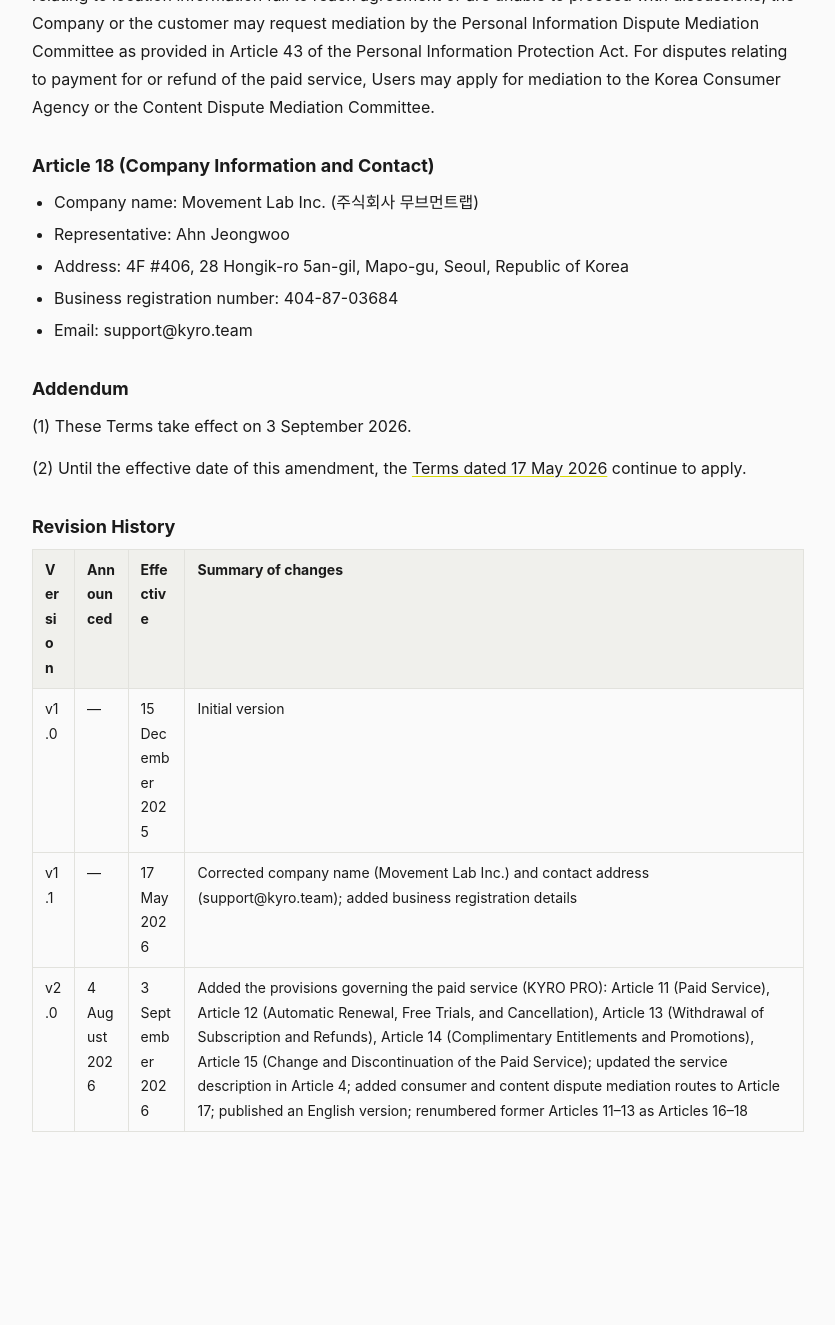
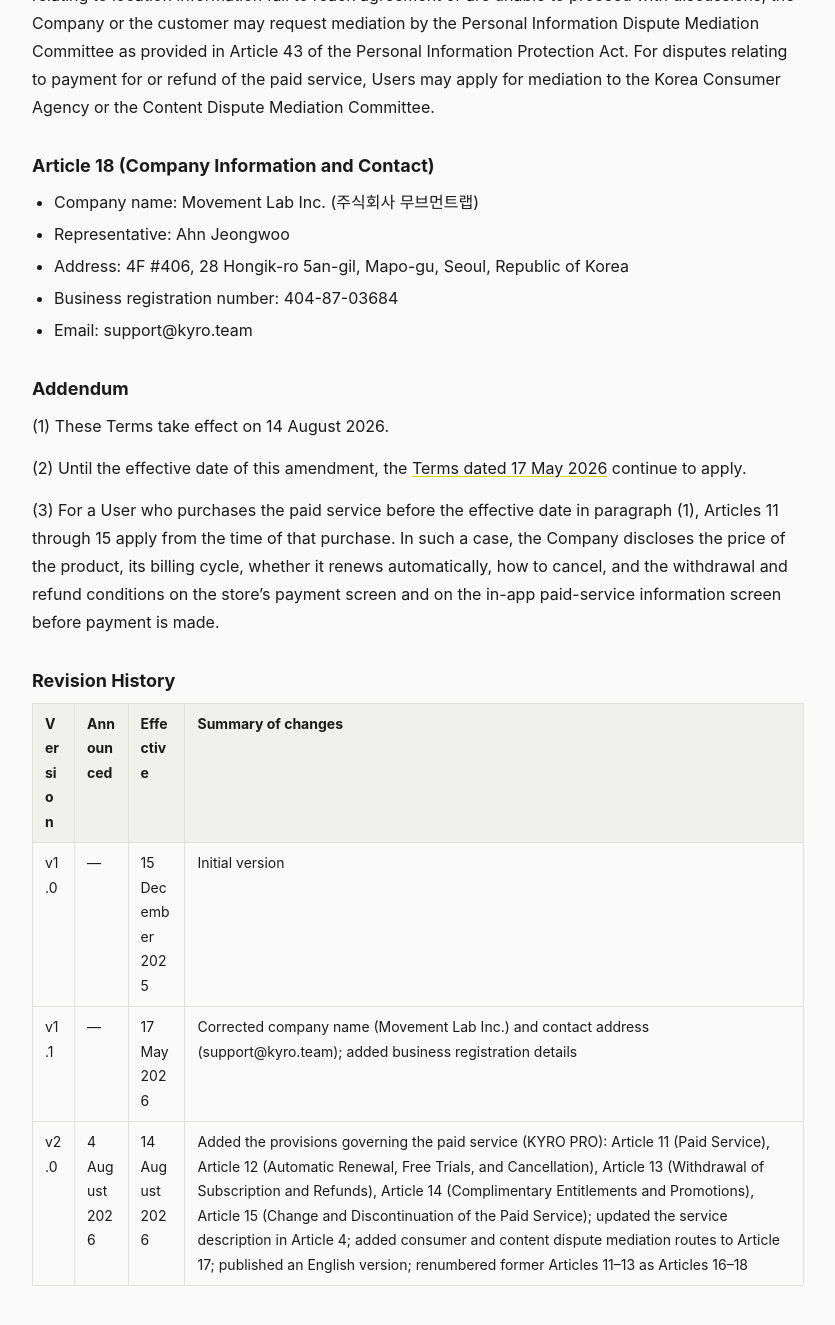
Before and after one commit to Project-KYRO/Terms-of-Use, a Jekyll site: the page built from index.html, in a window 1280 px wide and 1400 px high, scrolled down 6210 px. Shown: the top 1325 px of the window, without its empty margins (222-1057 px from the left). Built offline with Jekyll 4.4.1, drawn with Linux system fonts in a browser that asks for light colours; before the commit the page ends 7456 px from its top, so only the background shows below that; some of the changed text lies outside the part shown.

Commit message:
fix: 시행일 2026-09-03 → 2026-08-14 + 유료조항 결제시점 적용 부칙
오늘(8/4) 1.13.0 을 배포하며 결제를 켠다. 9/3 시행은 그 전제에서 최악의 조합이
된다 — 결제는 받는데 약관이 스스로 "아직 시행 전"이라고 말하는 상태.

제2조가 불리 여부와 무관하게 "시행일 10일 전부터 공표" 를 요구하므로 시행일은
8/14 로 잡았다. 대신 부칙 ③ 을 넣어, 시행일 전에 결제한 사용자에게는 제11~15조가
결제 시점부터 적용되게 했다 — 그 경우 가격·결제주기·자동갱신·해지방법·청약철회
조건을 스토어 결제화면과 앱 내 안내화면에서 결제 전에 고지한다는 점을 함께 적었다.
전자상거래법상 청약철회 조건을 고지하지 않으면 7일 기산 자체가 시작되지 않는다.

Co-Authored-By: Claude Opus 5 (1M context) <noreply@anthropic.com>

```diff
--- a/en.md
+++ b/en.md
@@ -2,7 +2,7 @@
 
 > **Language / 언어** — This document is available in Korean and English. The English version is a convenience translation; in case of any discrepancy, **the Korean version prevails**. / 본 약관은 한국어와 영어로 제공됩니다. 영문본은 이해를 돕기 위한 번역이며, 해석상 차이가 있는 경우 한국어본이 우선합니다. → [한국어](./README.md)
 
-> **These Terms take effect on 3 September 2026.** Until that date, the [Terms dated 17 May 2026](https://github.com/Project-KYRO/Terms-of-Use/blob/main/archive/terms-2026-05-17.ko.md) (Korean) continue to apply. This amendment introduces the provisions governing the paid service (KYRO PRO). See the [Revision History](#revision-history) for details.
+> **These Terms take effect on 14 August 2026.** Until that date, the [Terms dated 17 May 2026](https://github.com/Project-KYRO/Terms-of-Use/blob/main/archive/terms-2026-05-17.ko.md) (Korean) continue to apply. This amendment introduces the provisions governing the paid service (KYRO PRO). See the [Revision History](#revision-history) for details.
 
 ### Article 1 (Purpose)
 
@@ -152,9 +152,11 @@ For disputes relating to payment for or refund of the paid service, Users may ap
 
 ### Addendum
 
-(1) These Terms take effect on 3 September 2026.
+(1) These Terms take effect on 14 August 2026.
 
 (2) Until the effective date of this amendment, the [Terms dated 17 May 2026](https://github.com/Project-KYRO/Terms-of-Use/blob/main/archive/terms-2026-05-17.ko.md) continue to apply.
+
+(3) For a User who purchases the paid service before the effective date in paragraph (1), Articles 11 through 15 apply from the time of that purchase. In such a case, the Company discloses the price of the product, its billing cycle, whether it renews automatically, how to cancel, and the withdrawal and refund conditions on the store's payment screen and on the in-app paid-service information screen before payment is made.
 
 ### Revision History
 
@@ -162,4 +164,4 @@ For disputes relating to payment for or refund of the paid service, Users may ap
 |---|---|---|---|
 | v1.0 | — | 15 December 2025 | Initial version |
 | v1.1 | — | 17 May 2026 | Corrected company name (Movement Lab Inc.) and contact address (support@kyro.team); added business registration details |
-| v2.0 | 4 August 2026 | 3 September 2026 | Added the provisions governing the paid service (KYRO PRO): Article 11 (Paid Service), Article 12 (Automatic Renewal, Free Trials, and Cancellation), Article 13 (Withdrawal of Subscription and Refunds), Article 14 (Complimentary Entitlements and Promotions), Article 15 (Change and Discontinuation of the Paid Service); updated the service description in Article 4; added consumer and content dispute mediation routes to Article 17; published an English version; renumbered former Articles 11–13 as Articles 16–18 |
+| v2.0 | 4 August 2026 | 14 August 2026 | Added the provisions governing the paid service (KYRO PRO): Article 11 (Paid Service), Article 12 (Automatic Renewal, Free Trials, and Cancellation), Article 13 (Withdrawal of Subscription and Refunds), Article 14 (Complimentary Entitlements and Promotions), Article 15 (Change and Discontinuation of the Paid Service); updated the service description in Article 4; added consumer and content dispute mediation routes to Article 17; published an English version; renumbered former Articles 11–13 as Articles 16–18 |
```
Also changed, not shown: README.md.
